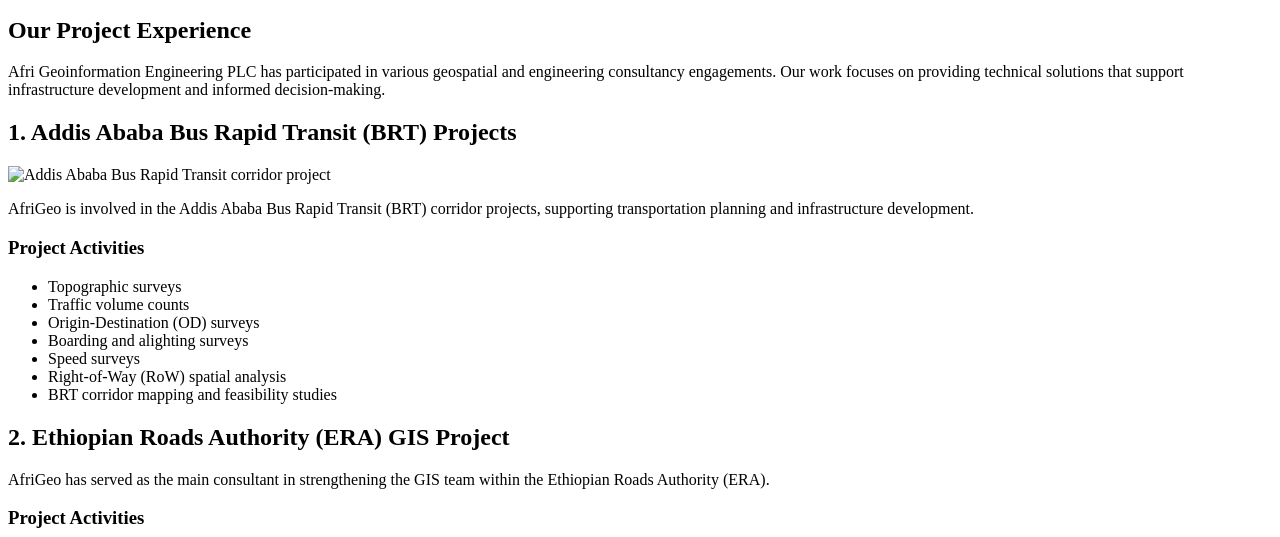
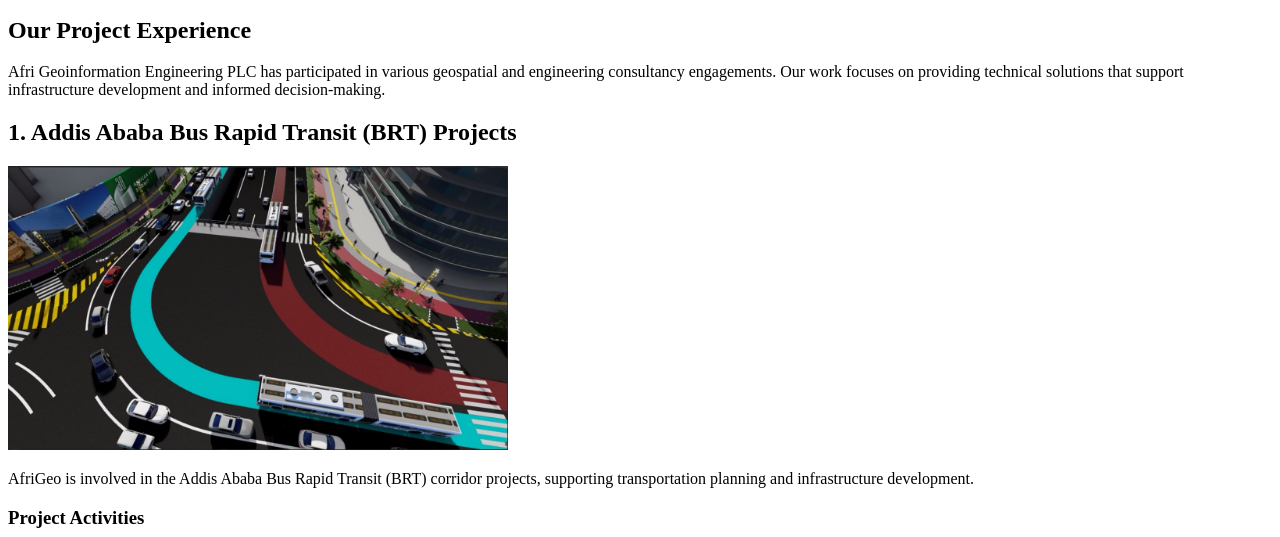
Before and after one commit to noahmohammed1997-cloud/Afrigeo-Information-PLC, a plain HTML site: page projects.html in a window 1280 px wide. Shown: the part 263-800 px from the top of the page. Drawn offline with Linux system fonts and the light colour scheme.

Commit message:
Fix image path

```diff
--- a/projects.html
+++ b/projects.html
@@ -41,7 +41,7 @@
     </section>
     <section>
       <h2>1. Addis Ababa Bus Rapid Transit (BRT) Projects</h2>
-      <img src="brt-project.jpg" alt="Addis Ababa Bus Rapid Transit corridor project"
+      <img src="images/brt-project.jpg" alt="Addis Ababa Bus Rapid Transit corridor project"
            width="500">
       <p>
         AfriGeo is involved in the Addis Ababa Bus Rapid
```
